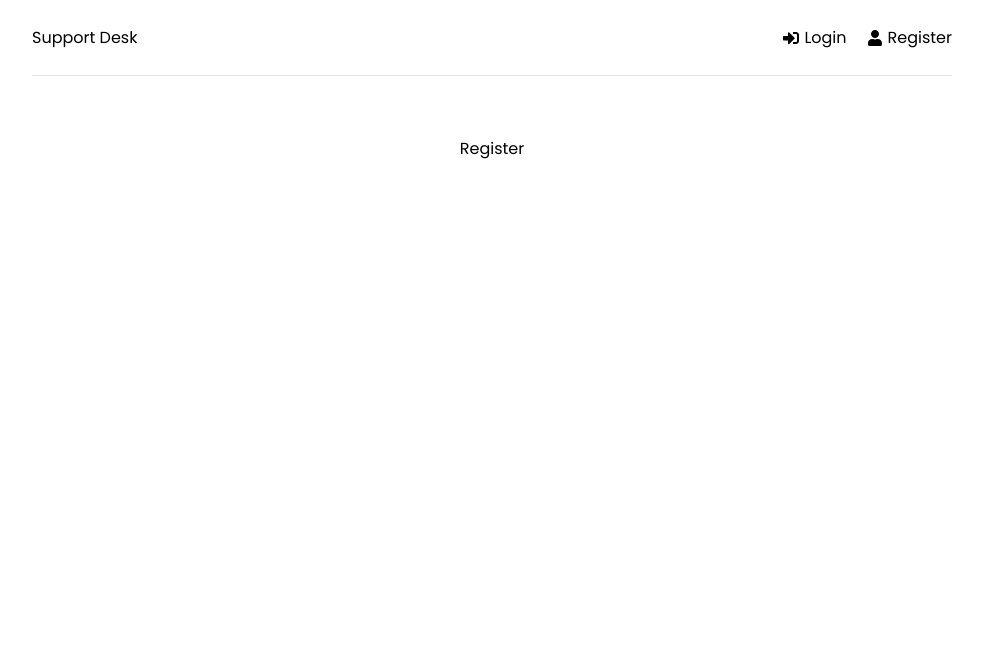
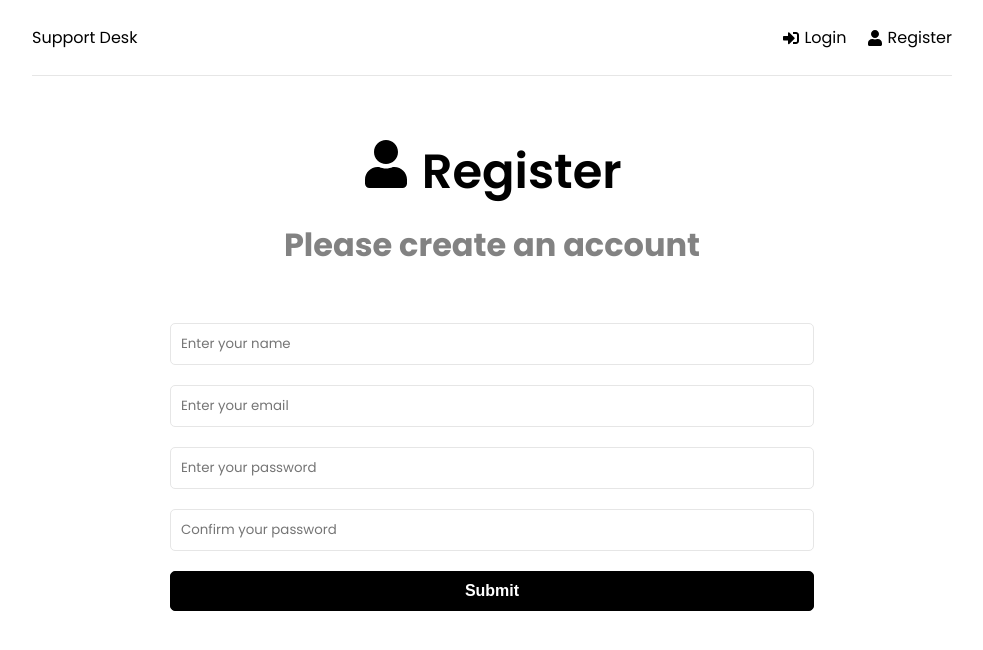
Before and after one commit to thejasonxie/support-desk, a React (Create React App) app in the folder frontend/: page /register in a window 1280 px wide. Shown: the top 650 px of the page, without its empty margins (148-1131 px from the left). Built offline with nearby package versions, Linux system fonts and the light colour scheme.

Commit message:
Added forms/styling to pages

```diff
--- a/frontend/src/App.js
+++ b/frontend/src/App.js
@@ -1,8 +1,10 @@
-import { BrowserRouter as Router, Routes, Route } from 'react-router-dom'
-import Header from './components/Header'
-import Home from './pages/Home'
-import Login from './pages/Login'
-import Register from './pages/Register'
+import { BrowserRouter as Router, Routes, Route } from "react-router-dom";
+import { ToastContainer } from "react-toastify";
+import "react-toastify/dist/ReactToastify.css";
+import Header from "./components/Header";
+import Home from "./pages/Home";
+import Login from "./pages/Login";
+import Register from "./pages/Register";
 
 function App() {
     return (
@@ -17,6 +19,7 @@
                     </Routes>
                 </div>
             </Router>
+            <ToastContainer />
         </>
     );
 }
--- a/frontend/src/pages/Home.jsx
+++ b/frontend/src/pages/Home.jsx
@@ -1,9 +1,23 @@
-
+import { Link } from "react-router-dom";
+import { FaQuestionCircle, FaTicketAlt } from "react-icons/fa";
 
 function Home() {
-  return (
-    <div><h1>Home</h1></div>
-  )
+    return (
+        <>
+            <section className="heading">
+                <h1>What do you need help with?</h1>
+                <p>Please choose from an option below</p>
+            </section>
+
+            <Link to="/new-ticket" className="btn btn-reverse btn-block">
+                <FaQuestionCircle /> Create New Ticket
+            </Link>
+
+            <Link to="/tickets" className="btn btn-block">
+                <FaTicketAlt /> View My Ticket
+            </Link>
+        </>
+    );
 }
 
-export default Home
+export default Home;
--- a/frontend/src/pages/Login.jsx
+++ b/frontend/src/pages/Login.jsx
@@ -1,9 +1,67 @@
-
+import { useState } from "react";
+import { FaSignInAlt } from "react-icons/fa";
+import { toast } from "react-toastify";
 
 function Login() {
-  return (
-    <div>Login</div>
-  )
+    const [formData, setFormData] = useState({
+        email: "",
+        password: "",
+    });
+
+    const { email, password } = formData;
+
+    const onChange = (e) => {
+        setFormData((prevState) => ({
+            ...prevState,
+            [e.target.name]: e.target.value,
+        }));
+    };
+
+    const onSubmit = (e) => {
+        e.preventDefault();
+    };
+
+    return (
+        <>
+            <section className="heading">
+                <h1>
+                    <FaSignInAlt /> Login
+                </h1>
+                <p>Please login to get support</p>
+            </section>
+            <section className="form">
+                <form onSubmit={onSubmit}>
+                    <div className="form-group">
+                        <input
+                            type="email"
+                            className="form-control"
+                            id="email"
+                            name="email"
+                            value={email}
+                            onChange={onChange}
+                            placeholder="Enter your email"
+                            required
+                        />
+                    </div>
+                    <div className="form-group">
+                        <input
+                            type="password"
+                            className="form-control"
+                            id="password"
+                            name="password"
+                            value={password}
+                            onChange={onChange}
+                            placeholder="Enter your password"
+                            required
+                        />
+                    </div>
+                    <div className="form-group">
+                        <button className="btn btn-block">Submit</button>
+                    </div>
+                </form>
+            </section>
+        </>
+    );
 }
 
-export default Login
+export default Login;
--- a/frontend/src/pages/Register.jsx
+++ b/frontend/src/pages/Register.jsx
@@ -1,9 +1,97 @@
-
+import { useState } from "react";
+import { FaUser } from "react-icons/fa";
+import { toast } from "react-toastify";
 
 function Register() {
-  return (
-    <div>Register</div>
-  )
+    const [formData, setFormData] = useState({
+        name: "",
+        email: "",
+        password: "",
+        password2: "",
+    });
+
+    const { name, email, password, password2 } = formData;
+
+    const onChange = (e) => {
+        setFormData((prevState) => ({
+            ...prevState,
+            [e.target.name]: e.target.value,
+        }));
+    };
+
+    const onSubmit = (e) => {
+        e.preventDefault();
+
+        if (password !== password2) {
+            toast.error("Passwords do not match");
+        }
+    };
+
+    return (
+        <>
+            <section className="heading">
+                <h1>
+                    <FaUser /> Register
+                </h1>
+                <p>Please create an account</p>
+            </section>
+            <section className="form">
+                <form onSubmit={onSubmit}>
+                    <div className="form-group">
+                        <input
+                            type="text"
+                            className="form-control"
+                            id="name"
+                            name="name"
+                            value={name}
+                            onChange={onChange}
+                            placeholder="Enter your name"
+                            required
+                        />
+                    </div>
+                    <div className="form-group">
+                        <input
+                            type="email"
+                            className="form-control"
+                            id="email"
+                            name="email"
+                            value={email}
+                            onChange={onChange}
+                            placeholder="Enter your email"
+                            required
+                        />
+                    </div>
+                    <div className="form-group">
+                        <input
+                            type="password"
+                            className="form-control"
+                            id="password"
+                            name="password"
+                            value={password}
+                            onChange={onChange}
+                            placeholder="Enter your password"
+                            required
+                        />
+                    </div>
+                    <div className="form-group">
+                        <input
+                            type="password"
+                            className="form-control"
+                            id="password2"
+                            name="password2"
+                            value={password2}
+                            onChange={onChange}
+                            placeholder="Confirm your password"
+                            required
+                        />
+                    </div>
+                    <div className="form-group">
+                        <button className="btn btn-block">Submit</button>
+                    </div>
+                </form>
+            </section>
+        </>
+    );
 }
 
-export default Register
+export default Register;
```
Lines whose indentation alone changed are shown as unchanged.
